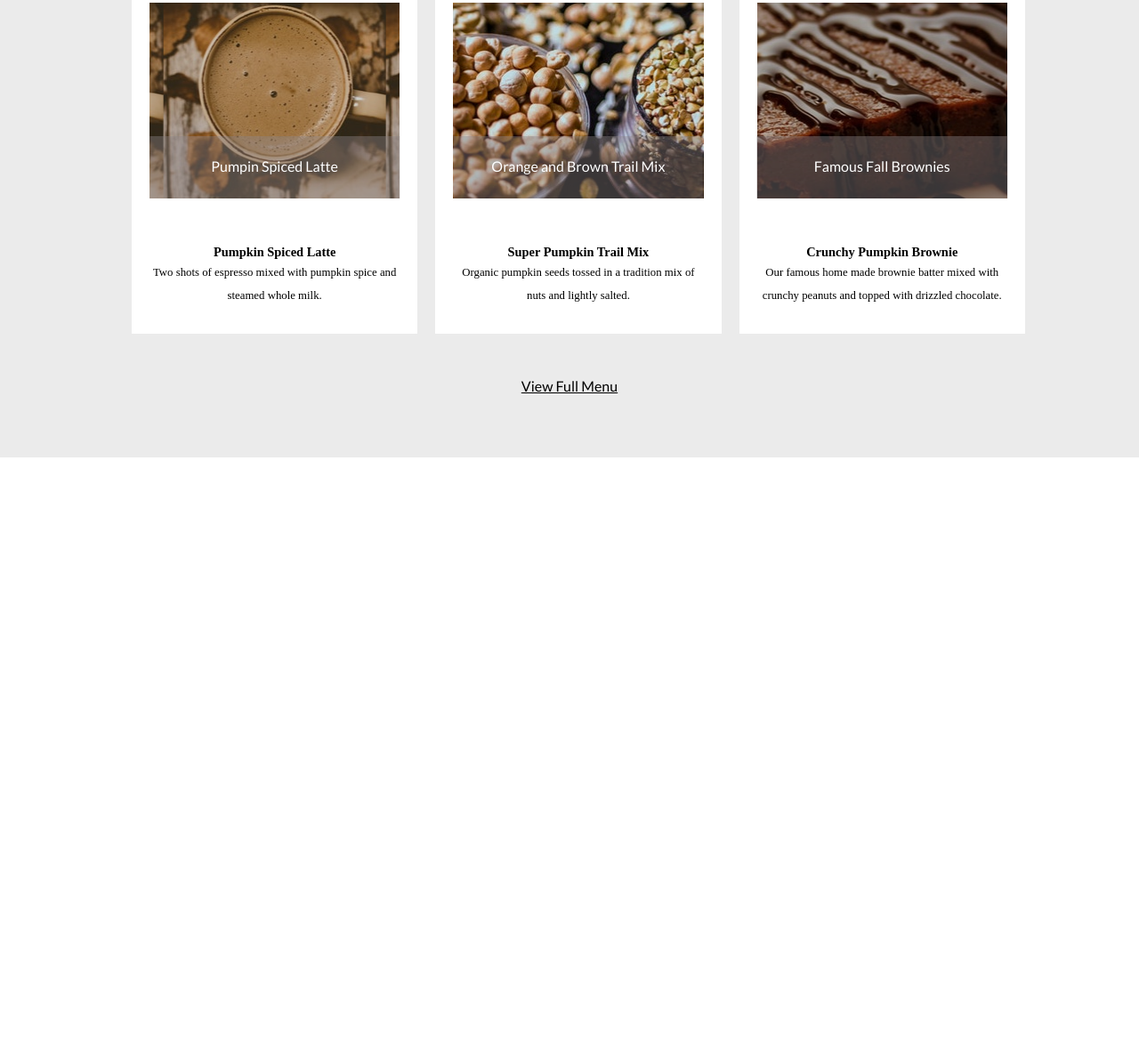
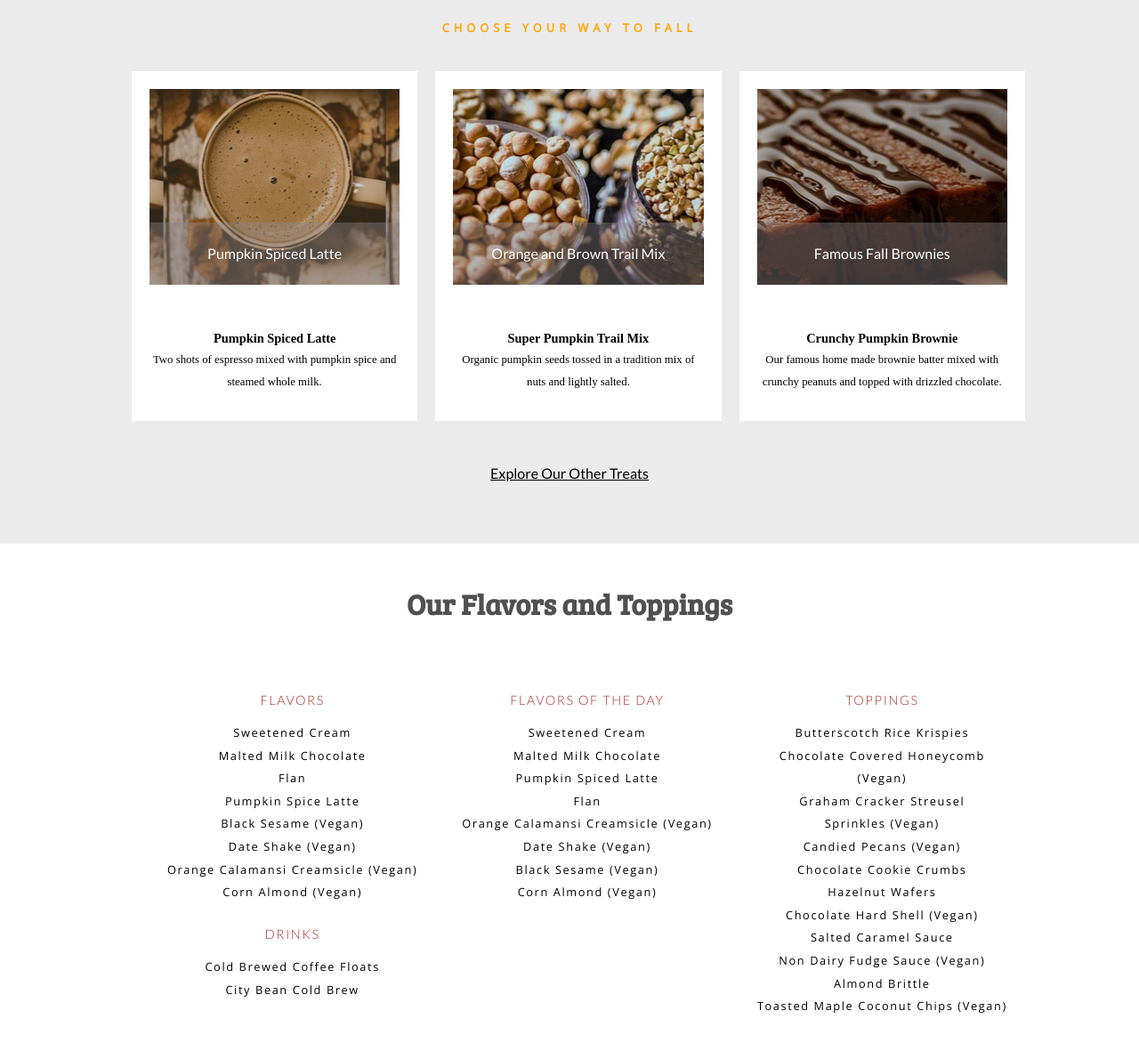
Before and after one commit to CodeSofty/Ice-Cream-Parlour, a plain HTML site: page index.html in a window 1280 px wide. Shown: the part 1450-2622 px from the top of the page at 89% size. Before the commit the page ends 1964 px from the top, so only its background shows below. Drawn offline with nearby package versions, Linux system fonts and the light colour scheme; a script that the page names is missing.

Commit message:
Added Flavor Menu Section
Added the Flavor Menu Section

```diff
--- a/index.html
+++ b/index.html
@@ -15,7 +15,7 @@
     	<nav class='nav'>
         <a href="#">About Us</a>
     		<a href="#">Seasonal Treats</a>
-        <a href="#">Flavors</a>
+        <a href="#">Menu</a>
     		<a href="#"> Locations</a>
     		<a href="#"> Social Media</a>
   	</nav>
@@ -33,12 +33,15 @@
       <div class='flex1'> </div>
 
     <div class='flex2'>
+      <h2> Welcome to Main Street Ice Cream Parlour.</h2>
      <p>Lorem ipsum dolor amet yuccie bitters viral glossier post-ironic. Brunch cronut try-hard franzen, letterpress roof party chicharrones shabby chic tote bag ramps four loko cornhole mlkshk post-ironic. Blue bottle selfies 3 wolf moon shabby chic, normcore shoreditch schlitz leggings tumeric. Kombucha blog organic skateboard, prism ramps before they sold out schlitz. Unicorn dreamcatcher palo santo chillwave YOLO pabst viral pok pok post-ironic microdosing seitan.</p>
 
      <p>Intelligentsia bitters chartreuse wolf readymade taxidermy jean shorts migas disrupt. Ramps bitters cred, man bun fanny pack post-ironic green juice skateboard. Cliche photo booth tumeric raw denim umami succulents meditation cornhole iPhone roof party banh mi cloud bread. Prism gluten-free meggings paleo, snackwave roof party pickled jean shorts hashtag man braid deep v. Raw denim beard coloring book hammock art party activated charcoal. Godard sartorial 90's single-origin coffee prism ugh subway tile chicharrones XOXO. XOXO street art wayfarers, la croix everyday carry lumbersexual vape freegan church-key narwhal activated charcoal trust fund.</p>
 
 
     <p>Intelligentsia bitters chartreuse wolf readymade taxidermy jean shorts migas disrupt. Ramps bitters cred, man bun fanny pack post-ironic green juice skateboard. Cliche photo booth tumeric raw denim umami succulents meditation cornhole iPhone roof party banh mi cloud bread.</p>
+
+    <div class='underline'></div>
 
 </div>
 </div>
@@ -56,7 +59,7 @@
 <div class= 'left'>
   <div class= 'box'>
     <div class='box-image1'>
-      <div class='overlay'> Pumpin Spiced Latte</div>
+      <div class='overlay'> Pumpkin Spiced Latte</div>
     </div>
       <span class='title'>Pumpkin Spiced Latte</span>
       <p class='details'> Two shots of espresso mixed with pumpkin spice and steamed whole milk.</p>
@@ -86,12 +89,78 @@
 </div>
 </div>
 
-<a href="#" class='box-link'>View Full Menu</a>
+<a href="#" class='box-link'>Explore Our Other Treats</a>
   </div>
 </section>
 
 <!--- End Special Menu-->
 
+
+<!-- Begin Main Menu-->
+<section id = 'main-menu'>
+<div class='container'>
+  <h2>Our Flavors and Toppings</h2>
+<div class='grid'>
+
+<div class='food'>
+<ul>
+  <h1 class='col-title'>Flavors</h1>
+<li>Sweetened Cream</li>
+<li>Malted Milk Chocolate</li>
+<li>Flan</li>
+<li>Pumpkin Spice Latte</li>
+<li>Black Sesame (Vegan)</li>
+<li>Date Shake (Vegan)</li>
+<li>Orange Calamansi Creamsicle (Vegan)</li>
+<li>Corn Almond (Vegan)</li>
+
+<h1 class='col-title'>DRINKS</h1>
+<li>Cold Brewed Coffee Floats</li>
+<li>City Bean Cold Brew</li>
+</ul>
+</div>
+
+
+<div class='food'>
+<ul>
+  <h1 class='col-title'>Flavors of The Day</h1>
+<li>Sweetened Cream</li>
+<li>Malted Milk Chocolate</li>
+<li>Pumpkin Spiced Latte</li>
+<li>Flan</li>
+<li>Orange Calamansi Creamsicle (Vegan)</li>
+<li>Date Shake (Vegan)</li>
+<li>Black Sesame (Vegan)</li>
+<li>Corn Almond (Vegan)</li>
+</ul>
+  </div>
+
+
+  <div class='food'>
+<ul>
+  <h1 class='col-title'>Toppings</h1>
+<li>Butterscotch Rice Krispies</li>
+<li>Chocolate Covered Honeycomb (Vegan)</li>
+<li>Graham Cracker Streusel</li>
+<li>Sprinkles (Vegan)</li>
+<li>Candied Pecans (Vegan)</li>
+<li>Chocolate Cookie Crumbs</li>
+<li>Hazelnut Wafers</li>
+<li>Chocolate Hard Shell (Vegan)</li>
+<li>Salted Caramel Sauce</li>
+<li>Non Dairy Fudge Sauce (Vegan)</li>
+<li>Almond Brittle</li>
+<li>Toasted Maple Coconut Chips (Vegan)</li>
+</ul>
+  </div>
+
+
+</div>
+</div>
+</section>
+
+<!-- End Main Menu -->
+
   <script src = 'apps.js'></script>
   </body>
 
--- a/styles/styles.css
+++ b/styles/styles.css
@@ -70,6 +70,16 @@ h1 {
 	margin-left: 40px;
 }
 
+.flex2 h2 {
+	font-family: 'Open Sans', sans-serif;
+	text-transform: uppercase;
+	color: brown;
+	margin-top: -4px;
+	font-size: 1.3rem;
+	line-height: 1.8;
+
+}
+
 .flex2 p {
 	margin-top: -4px;
 	font-family: 'Open Sans', sans-serif;
@@ -79,6 +89,11 @@ h1 {
 	line-height: 1.8;
 }
 
+.underline {
+	width: 25%;
+	padding-top: 45px;
+	border-bottom: 2px brown solid;
+}
 
 /*=== End of Our Story Styles====*/
 
@@ -108,8 +123,8 @@ h1 {
 
 .left, .middle, .right {
 	width: 33.33%;
+	margin-bottom: 50px;
 	float: left;
-	margin-bottom: 50px;
 }
 
 
@@ -193,3 +208,52 @@ h1 {
 }
 
 /*=== End of Trending Menu Styles===*/
+
+
+/*=== Beginning of Main Menu Styles===*/
+#main-menu{
+	text-align: center;
+}
+
+#main-menu ul {
+	list-style-type: none;
+}
+
+#main-menu h2 {
+	font-family: 'Bree Serif', serif;
+	color: #505050;
+	margin-top: 50px;
+	font-size: 2rem;
+	text-align: center;
+}
+
+.grid {
+	margin: 0 auto;
+	text-align: center;
+	padding: 15px;
+	display: grid;
+	grid-template-columns: 1fr 1fr 1fr;
+	grid-template-rows: 1fr;
+}
+
+.col-title {
+	font-family: 'Lato', sans-serif;
+	color: brown;
+	padding: 20px 0 0 0;
+	text-transform: uppercase;
+	font-weight: 300;
+	font-size: .9rem;
+}
+
+.food {
+	font-family: 'Open Sans', sans-serif;
+	width: 100%;
+	color: black;
+	font-size: .8em;
+	letter-spacing: .1rem;
+	font-weight: 300;
+	line-height: 2;
+}
+
+
+/*=== End of Main Menu Styles===*/
```
